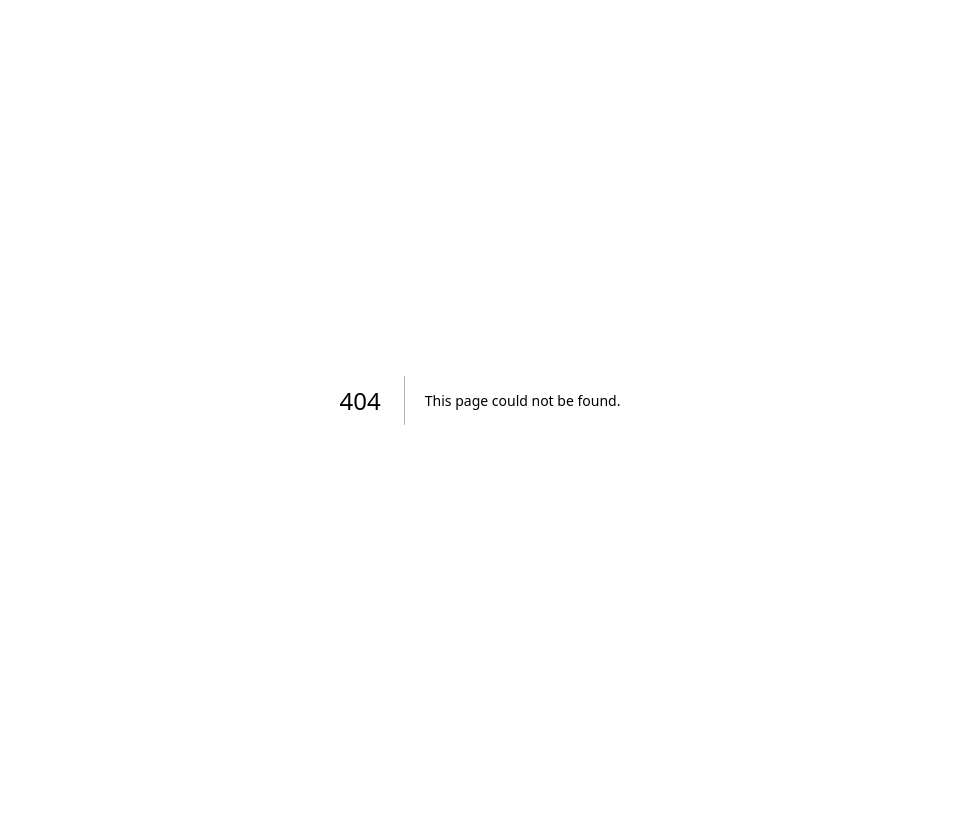
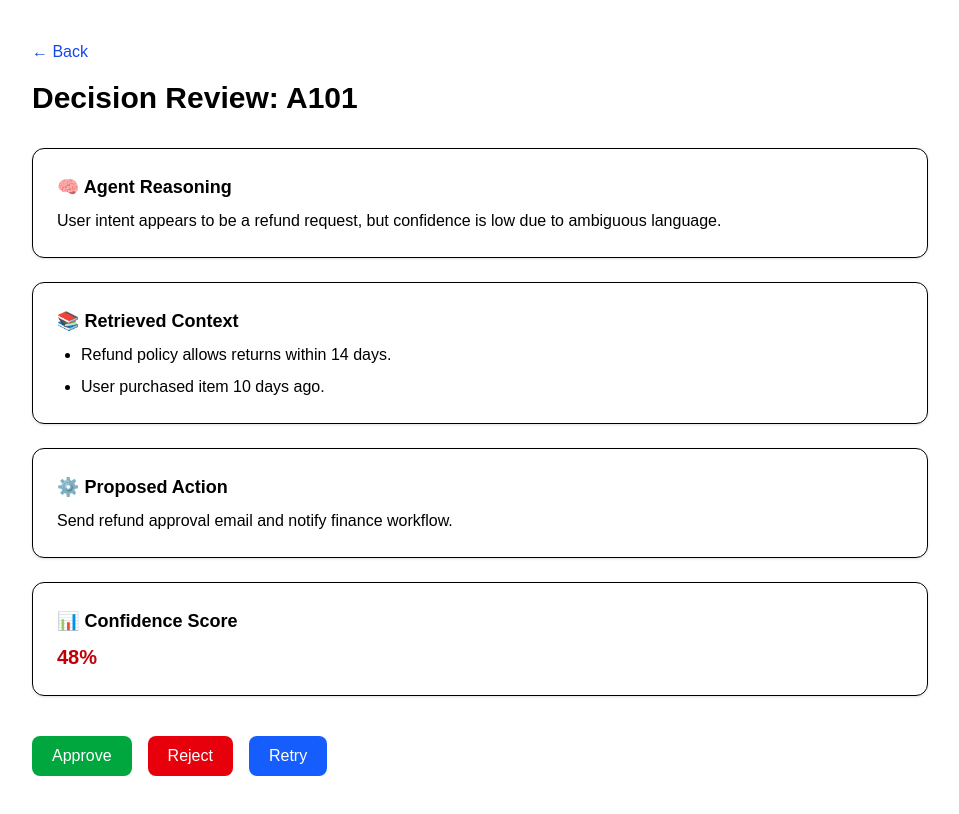
Before and after one commit to Unique-Ade/ai-agentic-automation-platform, a Next.js app: page /decision/A101 in a window 1280 px wide. Before the commit this address had no page. Shown: the whole page, without its empty margins (160-1119 px from the left). Built offline with nearby package versions, Linux system fonts and the light colour scheme.

Commit message:
feat: add decision detail review screen

```diff
--- /dev/null
+++ b/app/decision/[id]/page.tsx
@@ -0,0 +1,67 @@
+"use client";
+
+import { useParams } from "next/navigation";
+import Link from "next/link";
+
+export default function DecisionPage() {
+  const params = useParams();
+  const id = params.id;
+
+  return (
+    <main className="min-h-screen bg-white p-10 text-black">
+      <div className="max-w-4xl mx-auto">
+        <Link href="/" className="text-blue-700 hover:underline">
+          ← Back
+        </Link>
+
+        <h1 className="text-3xl font-bold mt-4 mb-8">
+          Decision Review: {id}
+        </h1>
+
+        <div className="space-y-6">
+
+          <div className="border rounded-xl p-6 shadow-sm">
+            <h2 className="font-bold text-lg mb-2">🧠 Agent Reasoning</h2>
+            <p>
+              User intent appears to be a refund request, but confidence is low due
+              to ambiguous language.
+            </p>
+          </div>
+
+          <div className="border rounded-xl p-6 shadow-sm">
+            <h2 className="font-bold text-lg mb-2">📚 Retrieved Context</h2>
+            <ul className="list-disc pl-6 space-y-2">
+              <li>Refund policy allows returns within 14 days.</li>
+              <li>User purchased item 10 days ago.</li>
+            </ul>
+          </div>
+
+          <div className="border rounded-xl p-6 shadow-sm">
+            <h2 className="font-bold text-lg mb-2">⚙️ Proposed Action</h2>
+            <p>Send refund approval email and notify finance workflow.</p>
+          </div>
+
+          <div className="border rounded-xl p-6 shadow-sm">
+            <h2 className="font-bold text-lg mb-2">📊 Confidence Score</h2>
+            <p className="text-red-700 font-bold text-xl">48%</p>
+          </div>
+
+          <div className="flex gap-4 pt-4">
+            <button className="bg-green-600 text-white px-5 py-2 rounded-lg">
+              Approve
+            </button>
+
+            <button className="bg-red-600 text-white px-5 py-2 rounded-lg">
+              Reject
+            </button>
+
+            <button className="bg-blue-600 text-white px-5 py-2 rounded-lg">
+              Retry
+            </button>
+          </div>
+
+        </div>
+      </div>
+    </main>
+  );
+}
```
